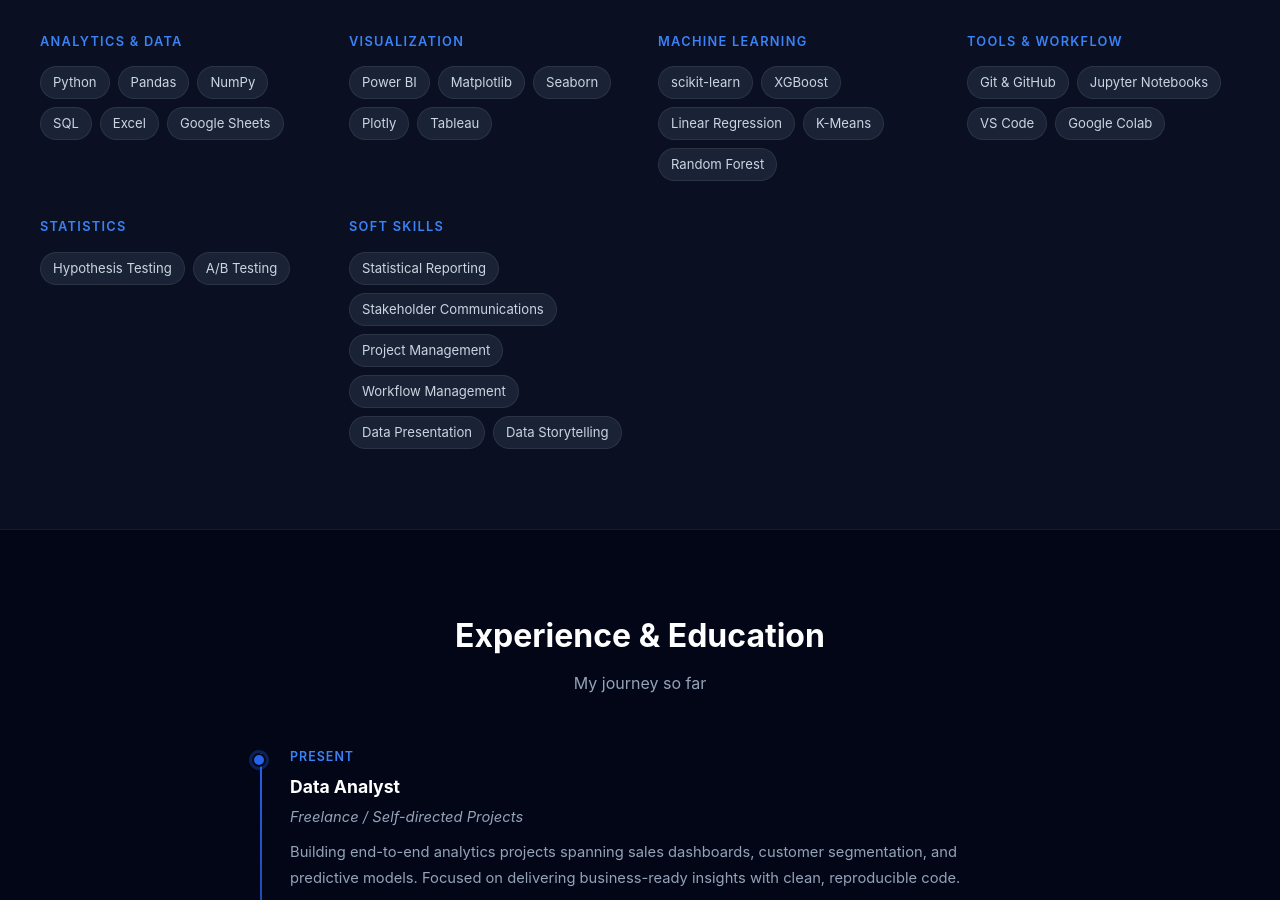
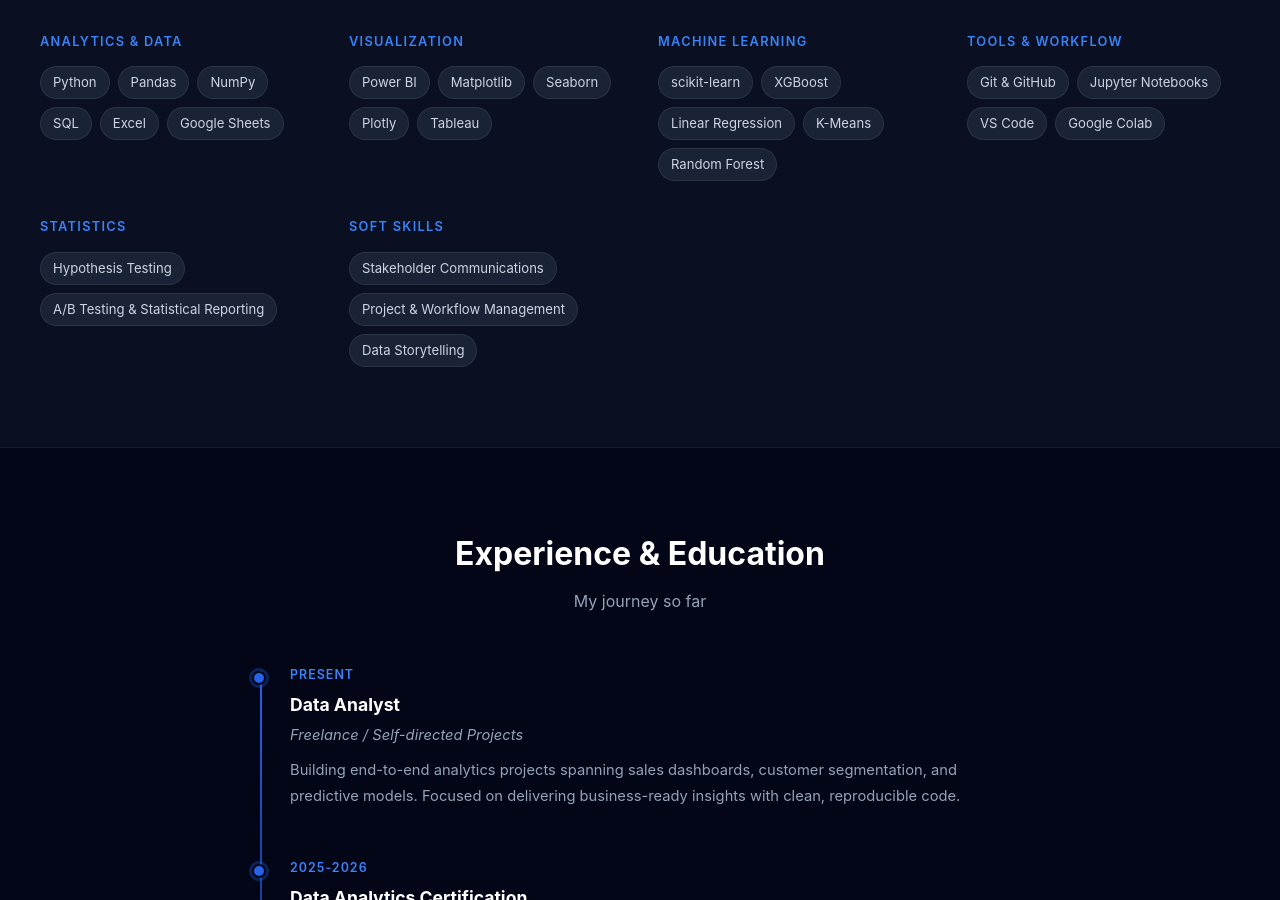
Before and after one commit to timmaina-devhub/timmaina-devhub.github.io, a Jekyll site: the page built from about.html, in a window 1280 px wide and 900 px high, scrolled down 1358 px. Built offline with Jekyll 4.4.1, drawn with Linux system fonts in a browser that asks for light colours.

Commit message:
Update about.html

```diff
--- a/about.html
+++ b/about.html
@@ -142,18 +142,15 @@ title: About
         <h3 class="skill-group-title"> Statistics</h3>
         <div class="skill-list">
           <span class="skill-pill"> Hypothesis Testing</span>
-          <span class="skill-pill">A/B Testing</span>
+          <span class="skill-pill">A/B Testing &amp; Statistical Reporting</span>
         </div>
       </div>
 
       <div class="skill-group">
         <h3 class="skill-group-title"> Soft Skills</h3>
         <div class="skill-list">
-          <span class="skill-pill">Statistical Reporting</span>
           <span class="skill-pill">Stakeholder Communications</span>
-          <span class="skill-pill">Project Management</span>
-          <span class="skill-pill">Workflow Management</span>
-          <span class="skill-pill">Data Presentation</span>
+          <span class="skill-pill">Project &amp; Workflow Management</span>
           <span class="skill-pill">Data Storytelling</span>
         </div>
       </div>
```
